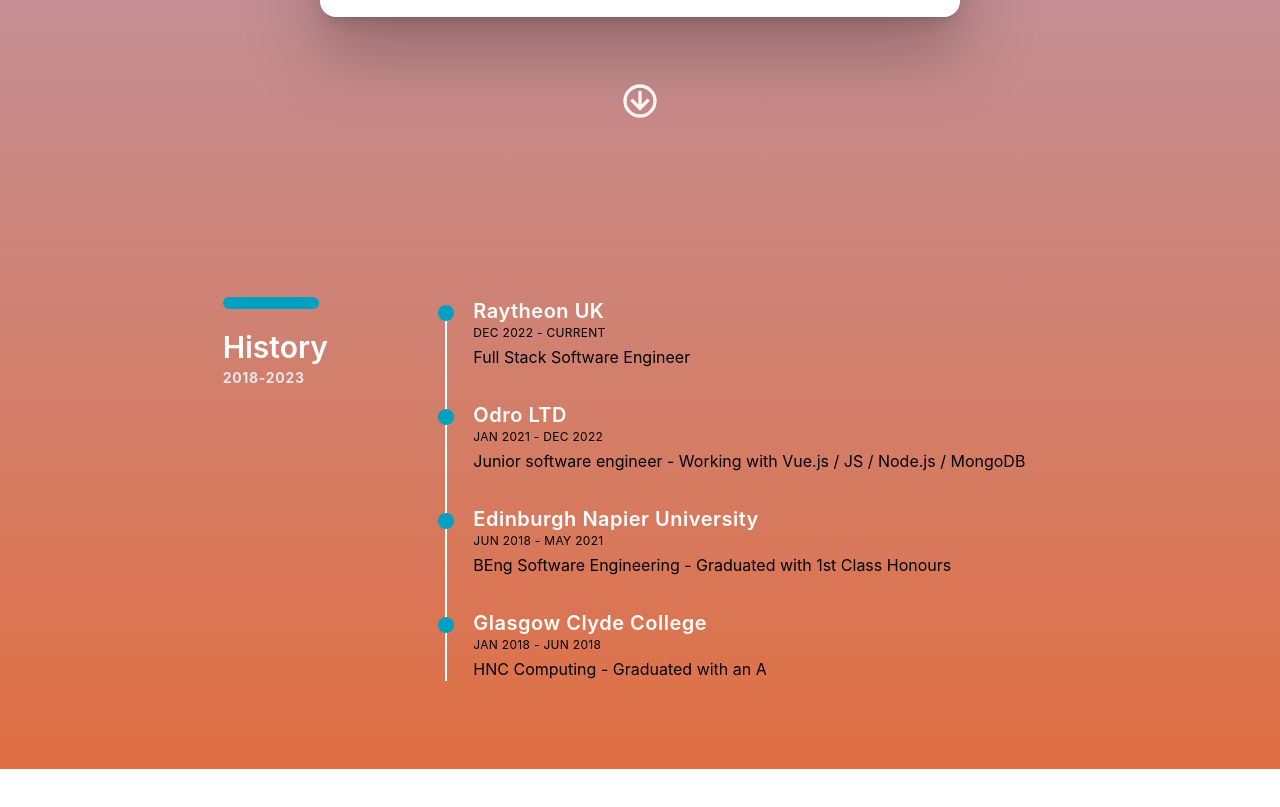
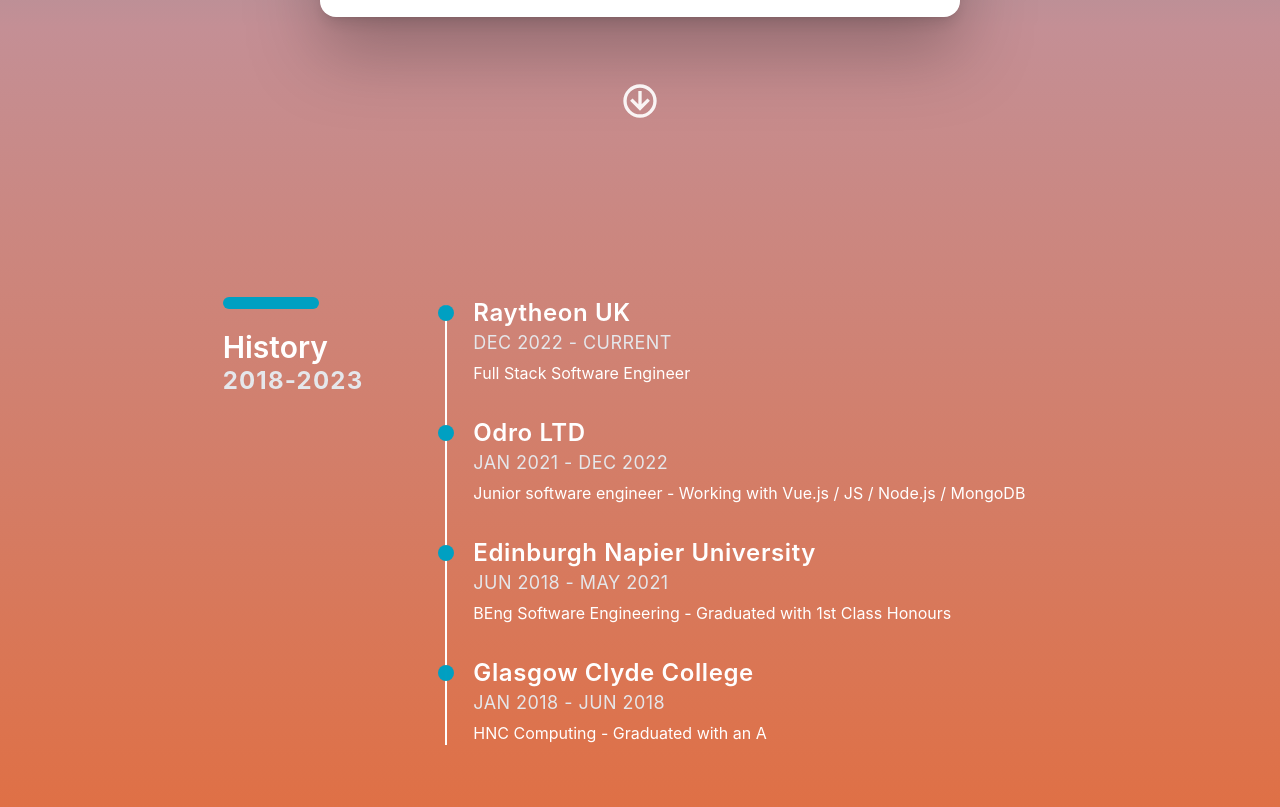
Before and after one commit to callumbuttery/callum-buttery, a React (Create React App) app: page /about in a window 1280 px wide. Shown: the part 779-1586 px from the top of the page. Before the commit the page ends 1548 px from the top, so only its background shows below. Built offline with nearby package versions, Linux system fonts and the light colour scheme.

Commit message:
Fix: update timeline UI

```diff
--- a/src/components/Timeline.js
+++ b/src/components/Timeline.js
@@ -6,30 +6,30 @@
                     <div className="col-span-12 sm:col-span-3">
                         <div className="text-center sm:text-left mb-14 before:block before:w-24 before:h-3 before:mb-5 before:rounded-md before:mx-auto sm:before:mx-0 before:bg-[#00a0c2]">
                             <h3 className="text-3xl font-semibold text-white">History</h3>
-                            <span className="text-sm font-bold tracking-wider uppercase text-gray-200">2018-2023</span>
+                            <span className="text-2xl font-bold tracking-wider uppercase text-gray-200">2018-2023</span>
                         </div>
                     </div>
                     <div className="relative col-span-12 px-4 space-y-6 sm:col-span-9">
                         <div className="col-span-12 space-y-12 relative px-4 sm:col-span-8 sm:space-y-8 sm:before:absolute sm:before:top-2 sm:before:bottom-0 sm:before:w-0.5 sm:before:-left-3 before:bg-white">
                             <div data-aos="fade-down" data-aos-duration="1000" data-aos-delay="500" className="flex flex-col sm:relative sm:before:absolute sm:before:top-2 sm:before:w-4 sm:before:h-4 sm:before:rounded-full sm:before:left-[-35px] sm:before:z-[1] before:bg-[#00a0c2]">
-                                <h3 className="text-xl text-white font-semibold tracking-wide">Raytheon UK</h3>
-                                <time className="text-xs tracking-wide uppercase">Dec 2022 - Current</time>
-                                <p className="mt-1">Full Stack Software Engineer</p>
+                                <h3 className="text-2xl text-white font-semibold tracking-wide">Raytheon UK</h3>
+                                <time className="text-lg tracking-wide uppercase text-gray-200">Dec 2022 - Current</time>
+                                <p className="mt-1 text-white">Full Stack Software Engineer</p>
                             </div>
                             <div data-aos="fade-down" data-aos-duration="1000" data-aos-delay="1000" className="flex flex-col sm:relative sm:before:absolute sm:before:top-2 sm:before:w-4 sm:before:h-4 sm:before:rounded-full sm:before:left-[-35px] sm:before:z-[1] before:bg-[#00a0c2]">
-                                <h3 className="text-xl text-white font-semibold tracking-wide">Odro LTD</h3>
-                                <time className="text-xs tracking-wide uppercase">Jan 2021 - Dec 2022</time>
-                                <p className="mt-1">Junior software engineer - Working with Vue.js / JS / Node.js / MongoDB</p>
+                                <h3 className="text-2xl text-white font-semibold tracking-wide">Odro LTD</h3>
+                                <time className="text-lg tracking-wide uppercase text-gray-200">Jan 2021 - Dec 2022</time>
+                                <p className="mt-1 text-white">Junior software engineer - Working with Vue.js / JS / Node.js / MongoDB</p>
                             </div>
                             <div data-aos="fade-down" data-aos-duration="1000" data-aos-delay="1500" className="flex flex-col sm:relative sm:before:absolute sm:before:top-2 sm:before:w-4 sm:before:h-4 sm:before:rounded-full sm:before:left-[-35px] sm:before:z-[1] before:bg-[#00a0c2]">
-                                <h3 className="text-xl text-white font-semibold tracking-wide">Edinburgh Napier University</h3>
-                                <time className="text-xs tracking-wide uppercase">Jun 2018 - May 2021</time>
-                                <p className="mt-1">BEng Software Engineering - Graduated with 1st Class Honours</p>
+                                <h3 className="text-2xl text-white font-semibold tracking-wide">Edinburgh Napier University</h3>
+                                <time className="text-lg tracking-wide uppercase text-gray-200">Jun 2018 - May 2021</time>
+                                <p className="mt-1 text-white">BEng Software Engineering - Graduated with 1st Class Honours</p>
                             </div>
                             <div data-aos="fade-down" data-aos-duration="1000" data-aos-delay="1750" className="flex flex-col sm:relative sm:before:absolute sm:before:top-2 sm:before:w-4 sm:before:h-4 sm:before:rounded-full sm:before:left-[-35px] sm:before:z-[1] before:bg-[#00a0c2]">
-                                <h3 className="text-xl text-white font-semibold tracking-wide">Glasgow Clyde College</h3>
-                                <time className="text-xs tracking-wide uppercase">Jan 2018 - Jun 2018</time>
-                                <p className="mt-1">HNC Computing - Graduated with an A</p>
+                                <h3 className="text-2xl text-white font-semibold tracking-wide">Glasgow Clyde College</h3>
+                                <time className="text-lg tracking-wide uppercase text-gray-200">Jan 2018 - Jun 2018</time>
+                                <p className="mt-1 text-white">HNC Computing - Graduated with an A</p>
                             </div>
                         </div>
                     </div>
```
